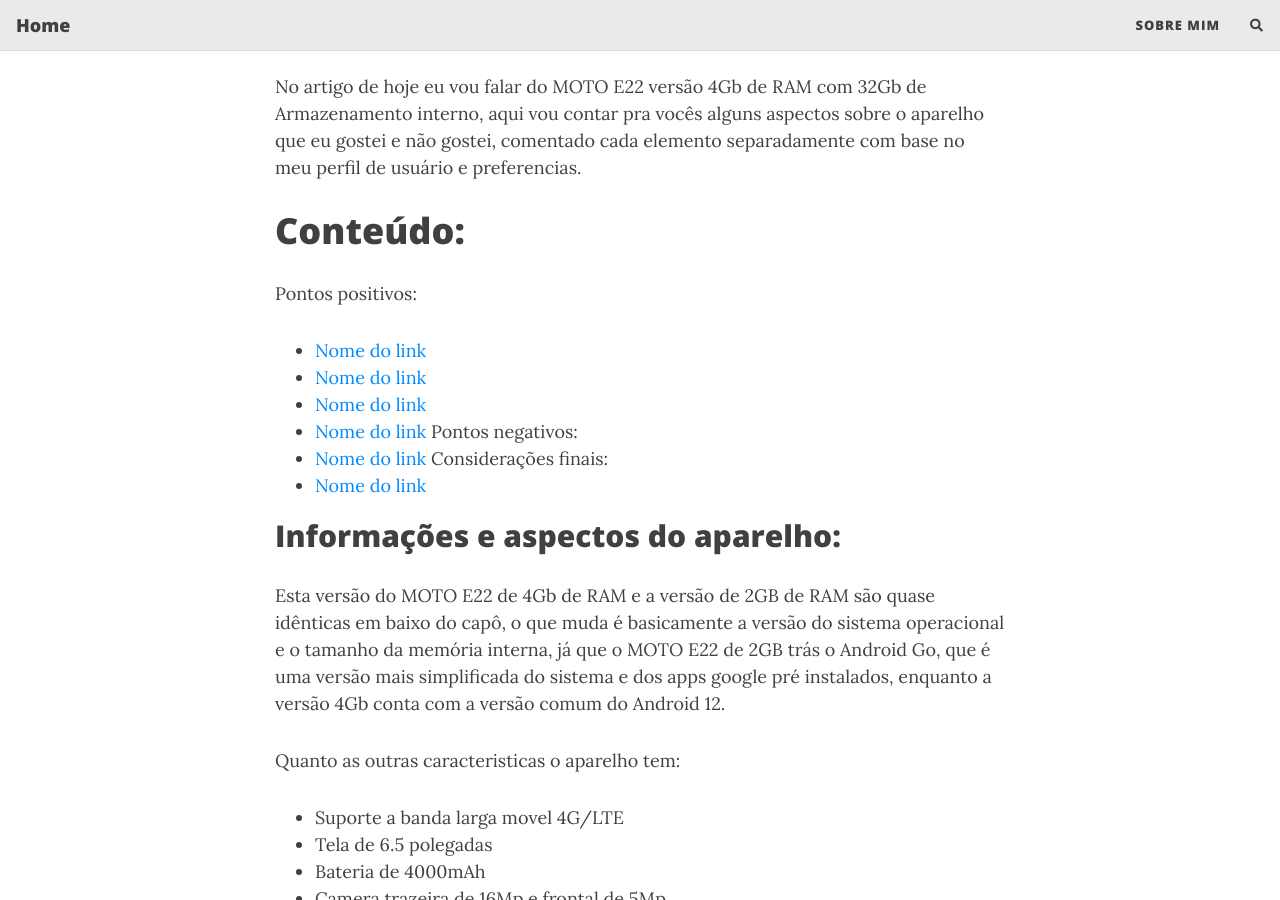
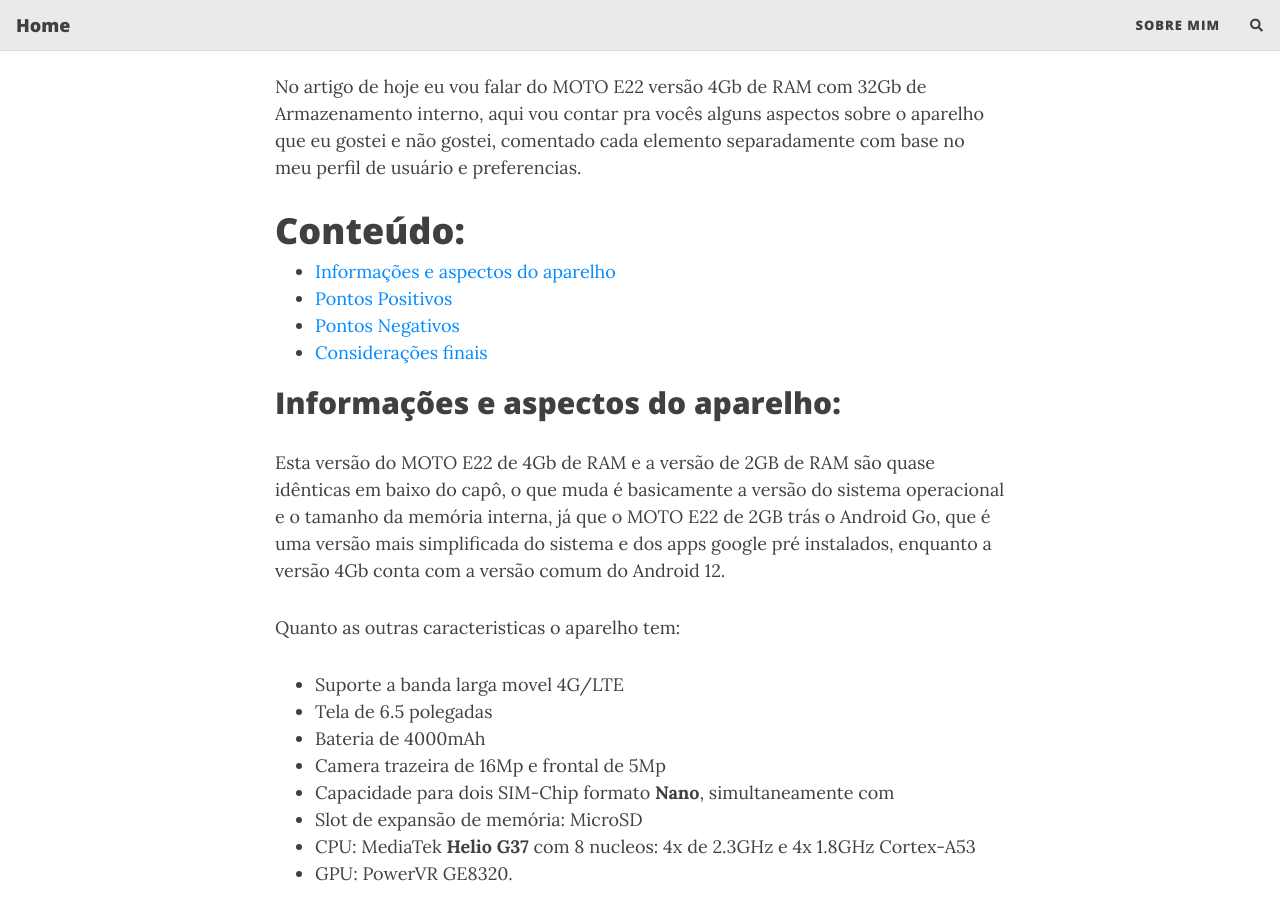
Before and after one commit to marcosfs93/marcosfs93.github.io, a Jekyll site: the page built from _posts/2024-06-20-meu-review-avaliacao-moto-e22-4gb-ram-64gb.md, in a window 1280 px wide and 900 px high, scrolled down 869 px. Built offline with Jekyll 4.4.1, drawn with Linux system fonts in a browser that asks for light colours; nearby versions of some CDN libraries; comment, search, counter and statistics services are not loaded.

Commit message:
Update 2024-06-20-meu-review-avaliacao-moto-e22-4gb-ram-64gb.md

```diff
--- a/_posts/2024-06-20-meu-review-avaliacao-moto-e22-4gb-ram-64gb.md
+++ b/_posts/2024-06-20-meu-review-avaliacao-moto-e22-4gb-ram-64gb.md
@@ -16,15 +16,10 @@
 No artigo de hoje eu vou falar do MOTO E22 versão 4Gb de RAM com 32Gb de Armazenamento interno, aqui vou contar pra vocês alguns aspectos sobre o aparelho que eu gostei e não gostei, comentado cada elemento separadamente com base no meu perfil de usuário e preferencias.
 
 # Conteúdo:
-Pontos positivos:
-- [Nome do link](#pontos-positivos)
-- [Nome do link](#href do titulo)
-- [Nome do link](#href do titulo)
-- [Nome do link](#href do titulo)
-Pontos negativos:
-- [Nome do link](#href do titulo)
-Considerações finais:
-- [Nome do link](#href do titulo)
+- [Informações e aspectos do aparelho](#informações-e-aspectos-do-aparelho)
+- [Pontos Positivos](#pontos-positivos)
+- [Pontos Negativos](#pontos-negativos)
+- [Considerações finais](#considerações-finais)
 
 ## Informações e aspectos do aparelho:
 Esta versão do MOTO E22 de 4Gb de RAM e a versão de 2GB de RAM são quase idênticas em baixo do capô, o que muda é basicamente a versão do sistema operacional e o tamanho da memória interna, já que o MOTO E22 de 2GB trás o Android Go, que é uma versão mais simplificada do sistema e dos apps google pré instalados, enquanto a versão 4Gb conta com a versão comum do Android 12.
```
